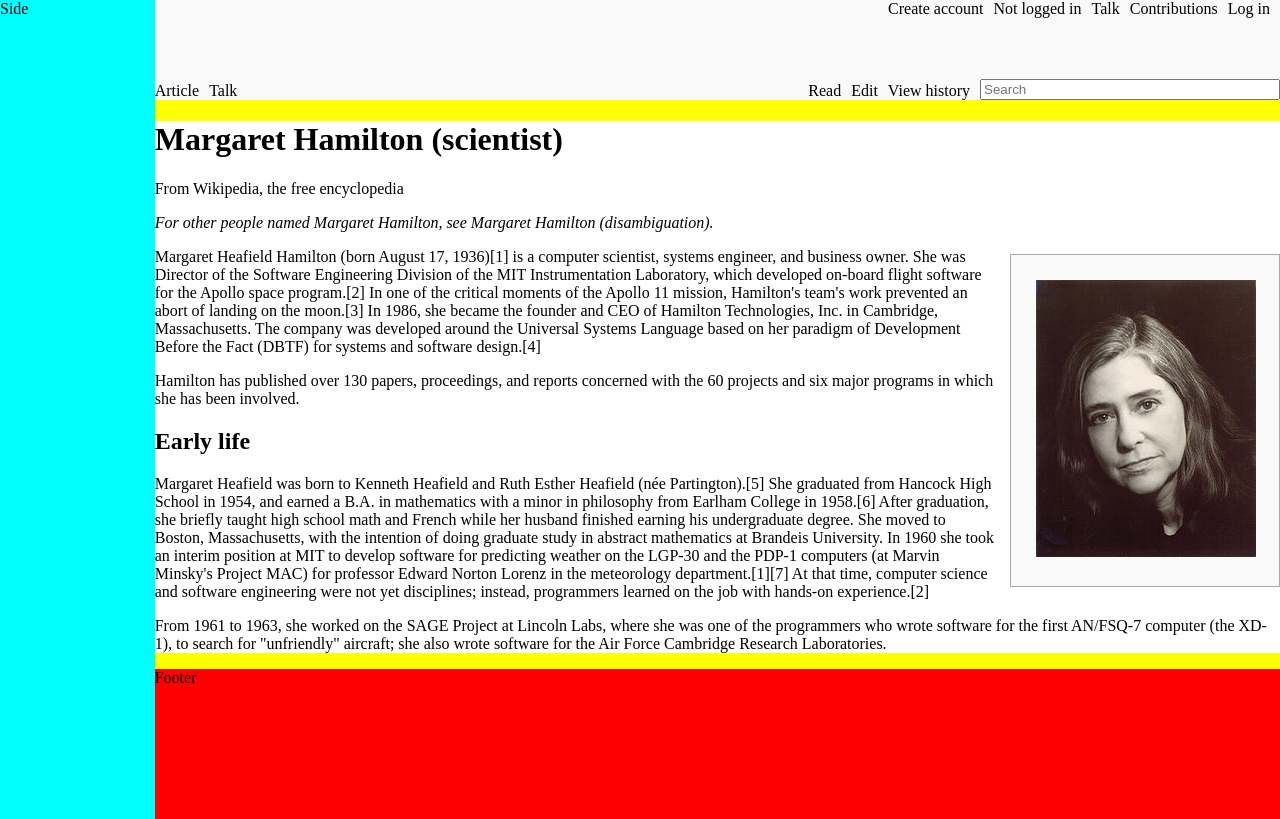
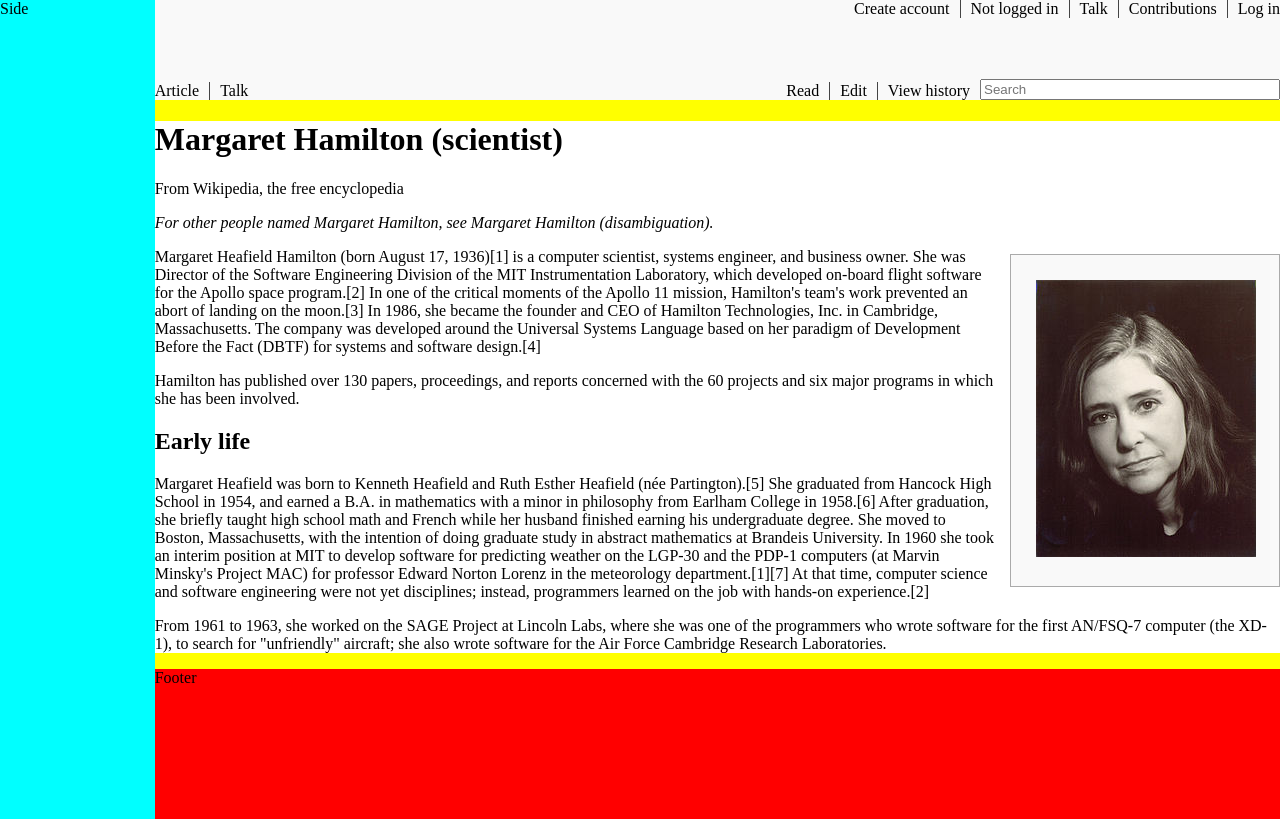
Before and after one commit to green-fox-academy/noreng, a plain HTML site: page week-02/day1/01-wikipedia-sitebuild/index.html in a window 1280 px wide. Drawn offline with Linux system fonts and the light colour scheme.

Commit message:
add menu separator

```diff
--- a/week-02/day1/01-wikipedia-sitebuild/style/style.css
+++ b/week-02/day1/01-wikipedia-sitebuild/style/style.css
@@ -42,7 +42,7 @@ nav, .search input {
 }
 
 .edit-menu {
-  right: 300px;
+  right: 310px;
   bottom: 0;
 }
 
@@ -60,7 +60,12 @@ nav, .search input {
 
 .main-header li {
   list-style: none;
-  margin-right: 10px;
+}
+
+.main-header li+li {
+  border-left: 1px solid #444;
+  margin-left: 10px;
+  padding-left: 10px;
 }
 
 .biography{
```
